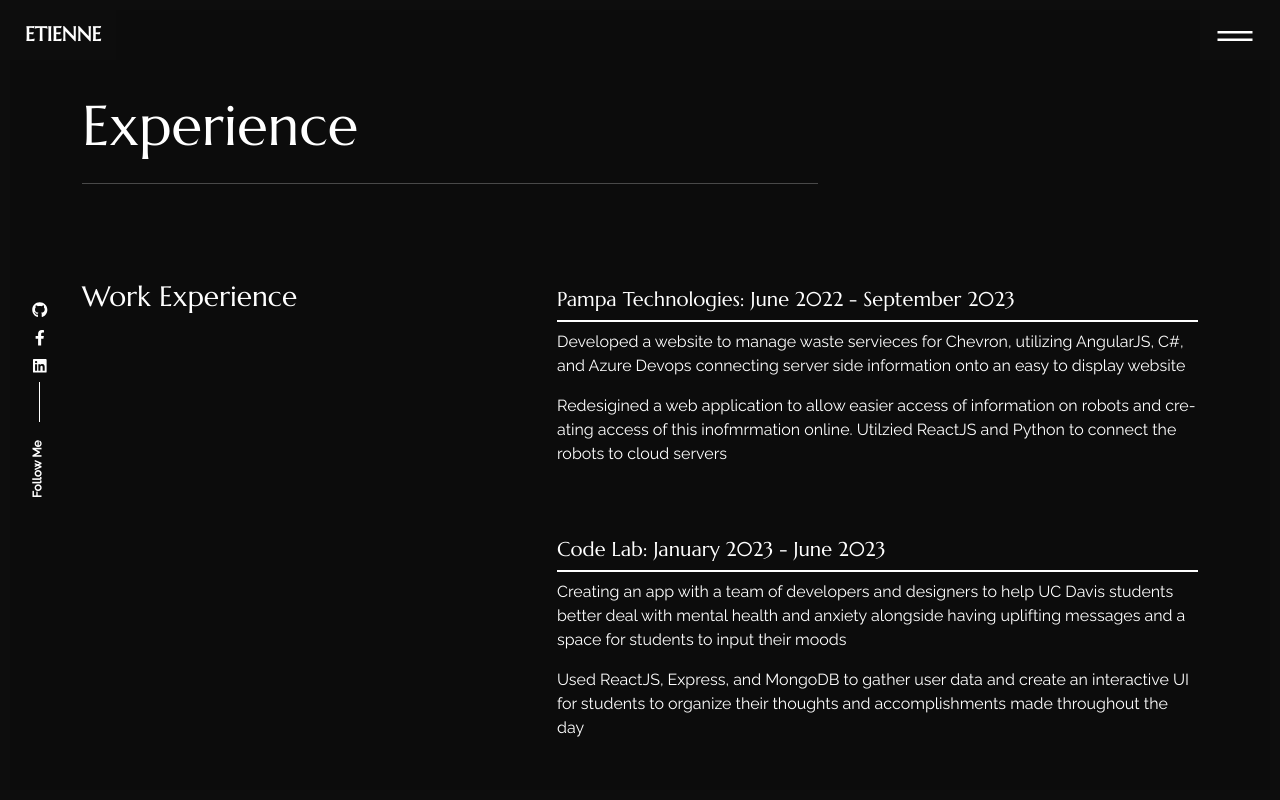
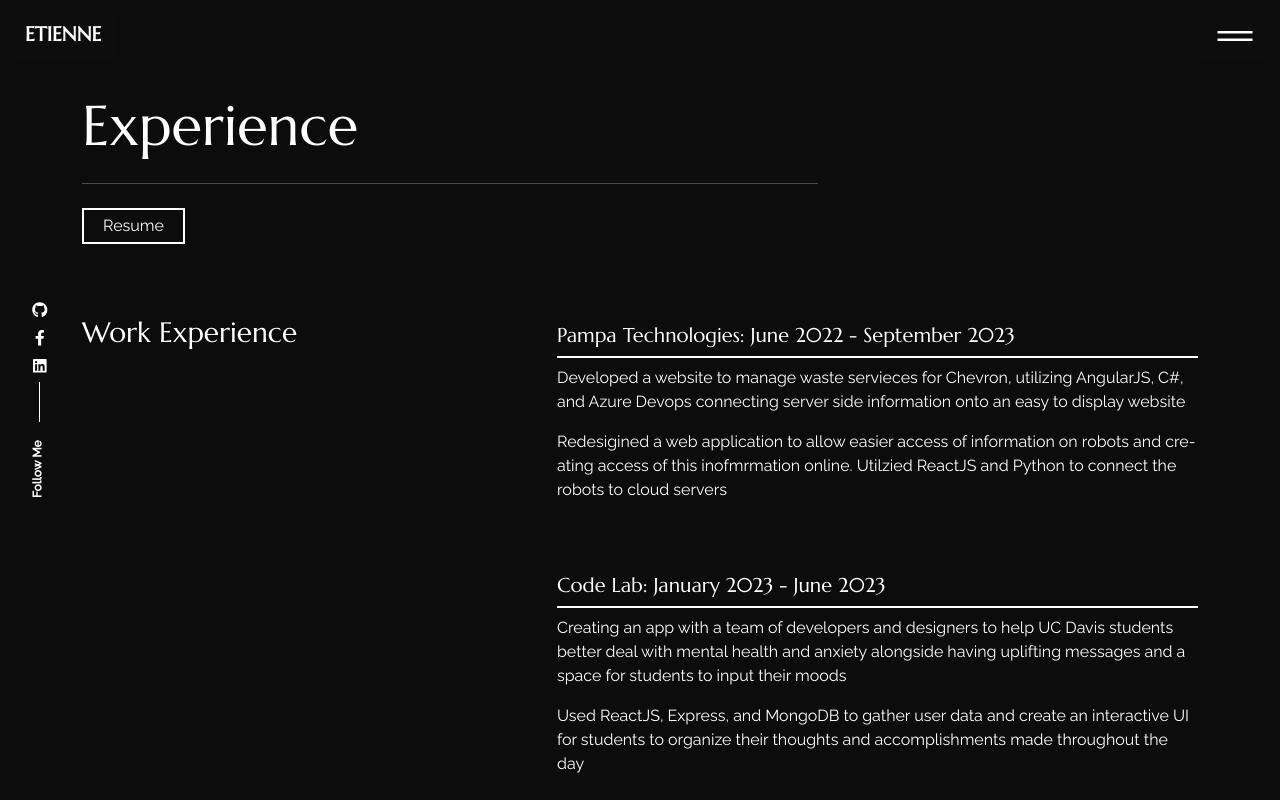
Before and after one commit to EtienneRousseau1/etiennerousseau1.github.io, a React (Create React App) app: page /experience in a window 1280 px wide. Shown: the top 800 px of the page. Built offline with nearby package versions, Linux system fonts and the light colour scheme.

Commit message:
Finalized Website

```diff
--- a/src/pages/portfolio/index.js
+++ b/src/pages/portfolio/index.js
@@ -3,6 +3,7 @@ import "./style.css";
 import { Helmet, HelmetProvider } from "react-helmet-async";
 import { Container, Row, Col } from "react-bootstrap";
 import { meta, services, projects } from "../../content_option";
+import resumeFile from "../../images/EtienneResume.pdf"
 
 export const Portfolio = () => {
   return (
@@ -13,10 +14,14 @@ export const Portfolio = () => {
           <title> Experience | {meta.title} </title>{" "}
           <meta name="description" content={meta.description} />
         </Helmet>
+
         <Row className="mb-5 mt-3 pt-md-3">
           <Col lg="8">
             <h1 className="display-4 mb-4"> Experience </h1>{" "}
             <hr className="t_border my-4 ml-0 text-left" />
+            <a href={resumeFile} target="_blank" className="ac_btn btn">
+              Resume
+            </a>
           </Col>
         </Row>
         <Row className="sec_sp">
```
Also changed, not shown: 1 other file (tests, documents, lock files or other folders).
